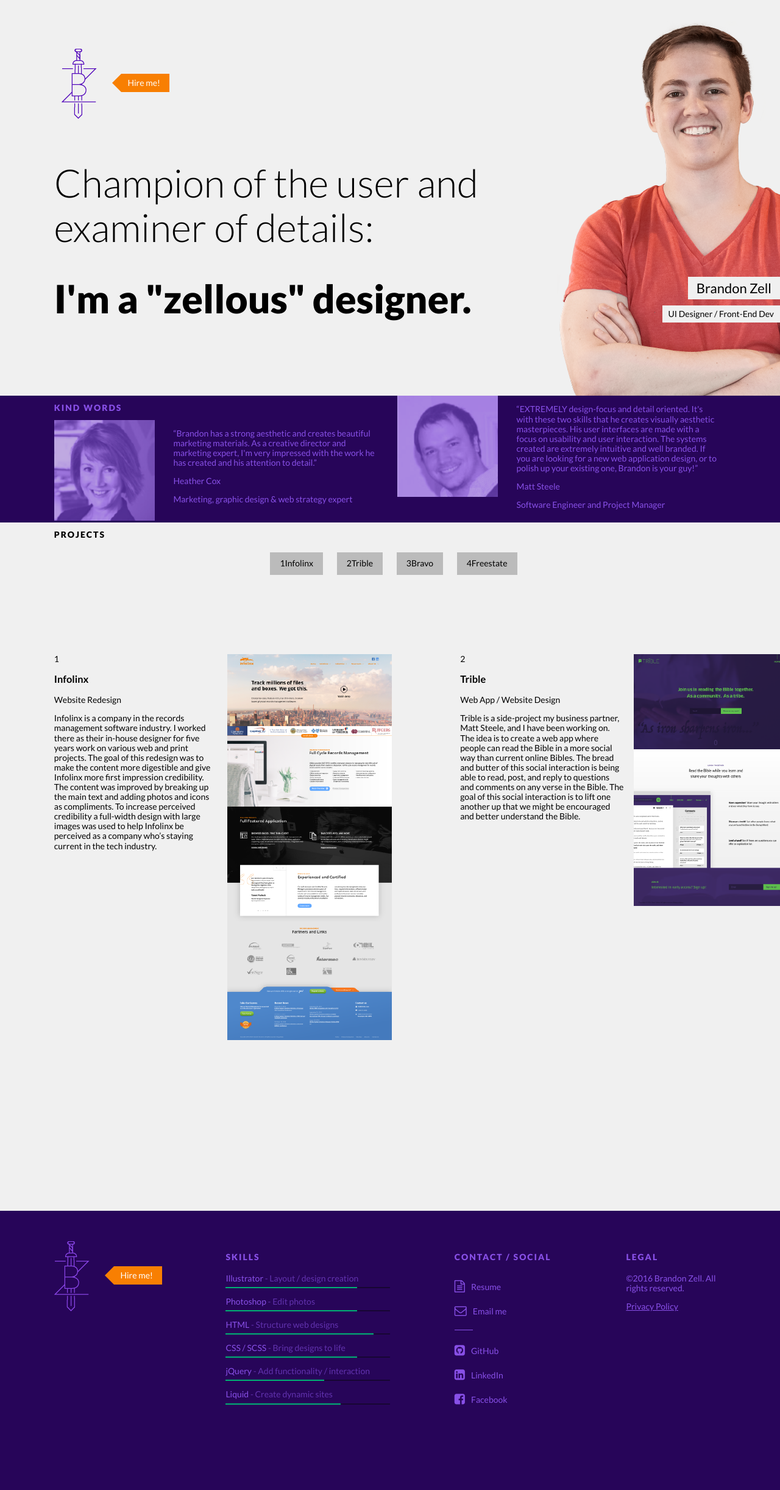
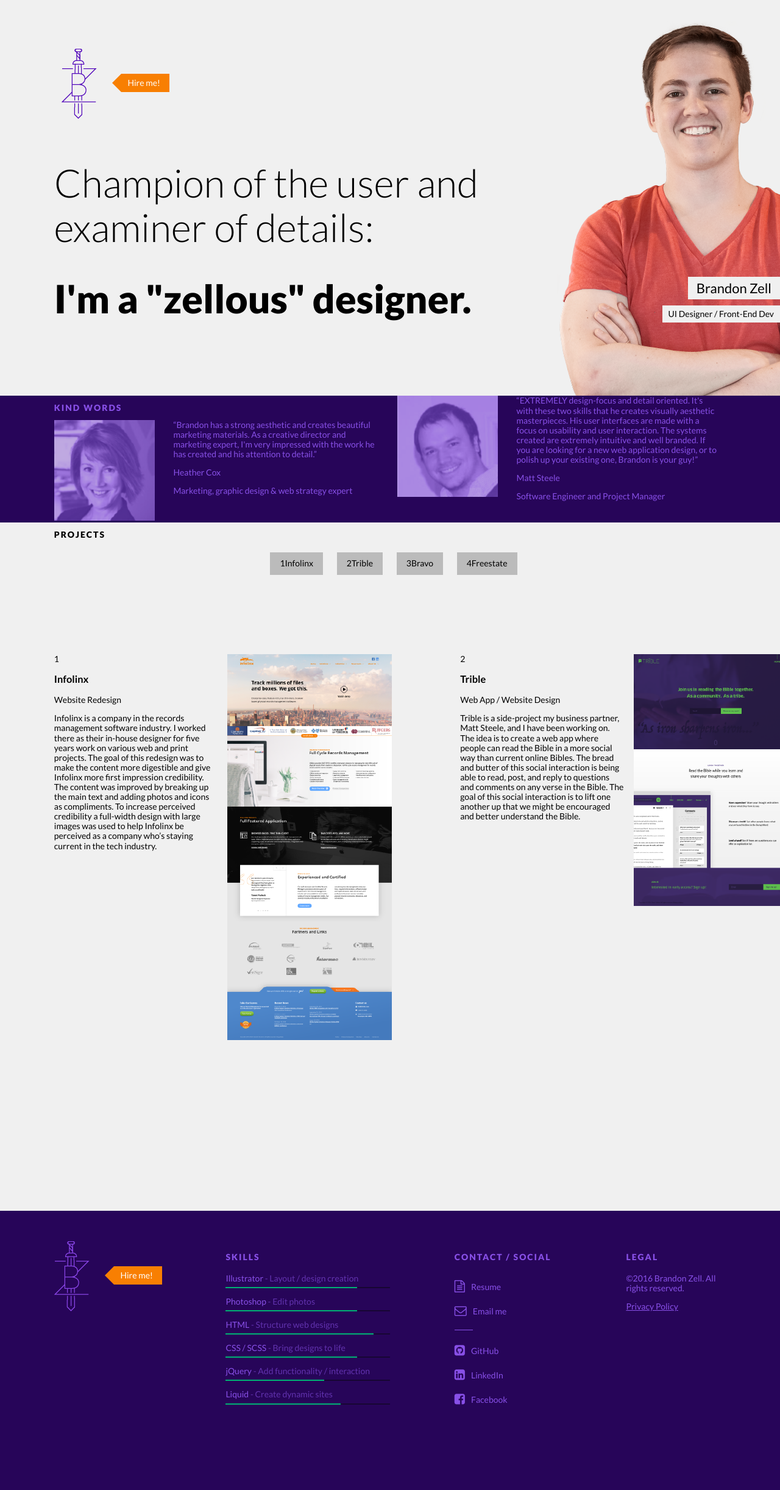
Before and after one commit to bzle/brandonz-me, a Jekyll site: the page built from index.html, in a window 1280 px wide. Shown: the whole page at 61% size. Built offline with Jekyll 4.4.1, drawn with Linux system fonts in a browser that asks for light colours; nearby versions of some CDN libraries.

Commit message:
Updated '/css/style.scss' via CloudCannon

```diff
--- a/css/style.scss
+++ b/css/style.scss
@@ -860,6 +860,9 @@ header {
     width: 60%;
     vertical-align: top;
 }
+.referral__quote {
+    margin-top: 0;
+}
 .kind-words-section, footer {
     background-color: $purple;
 }
```
